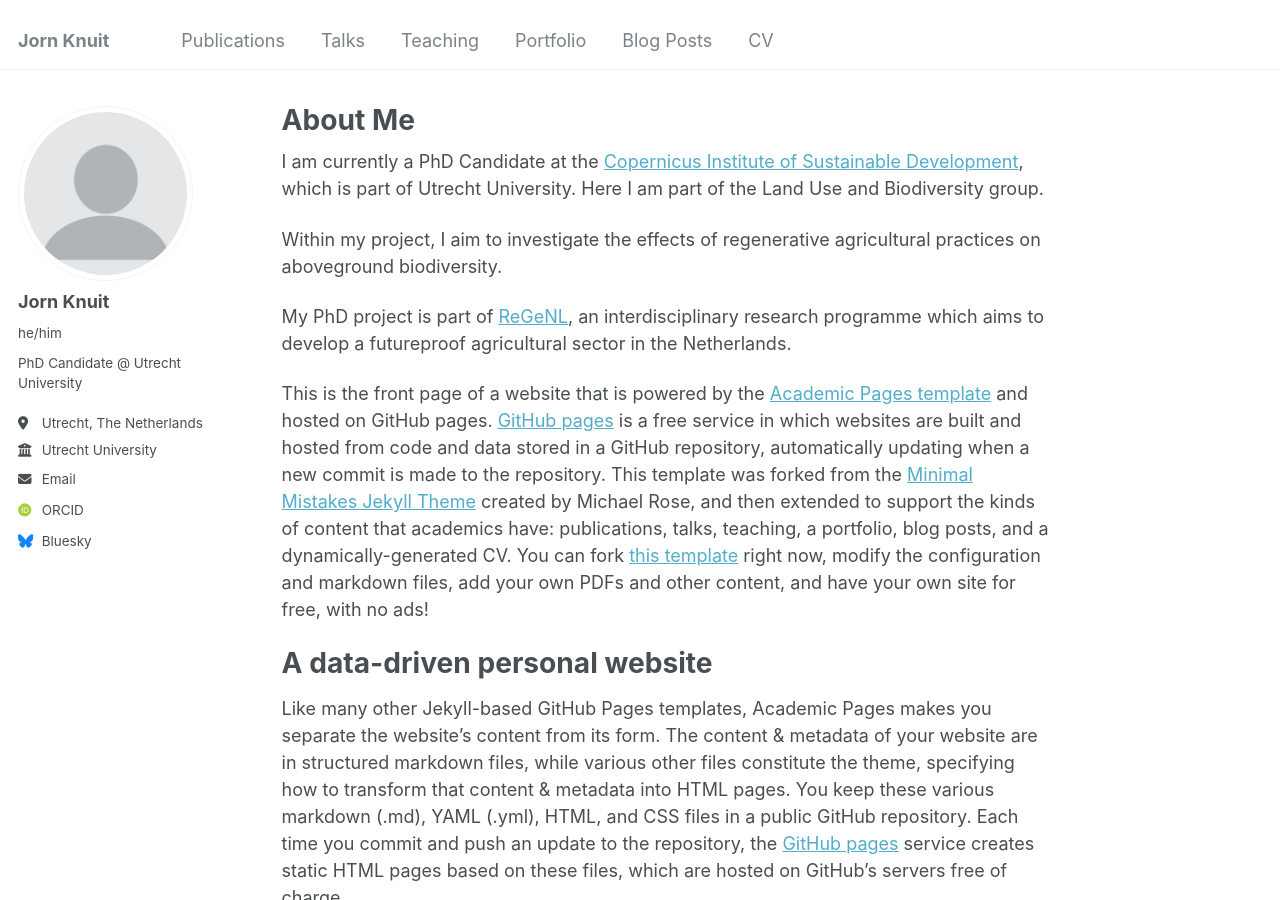
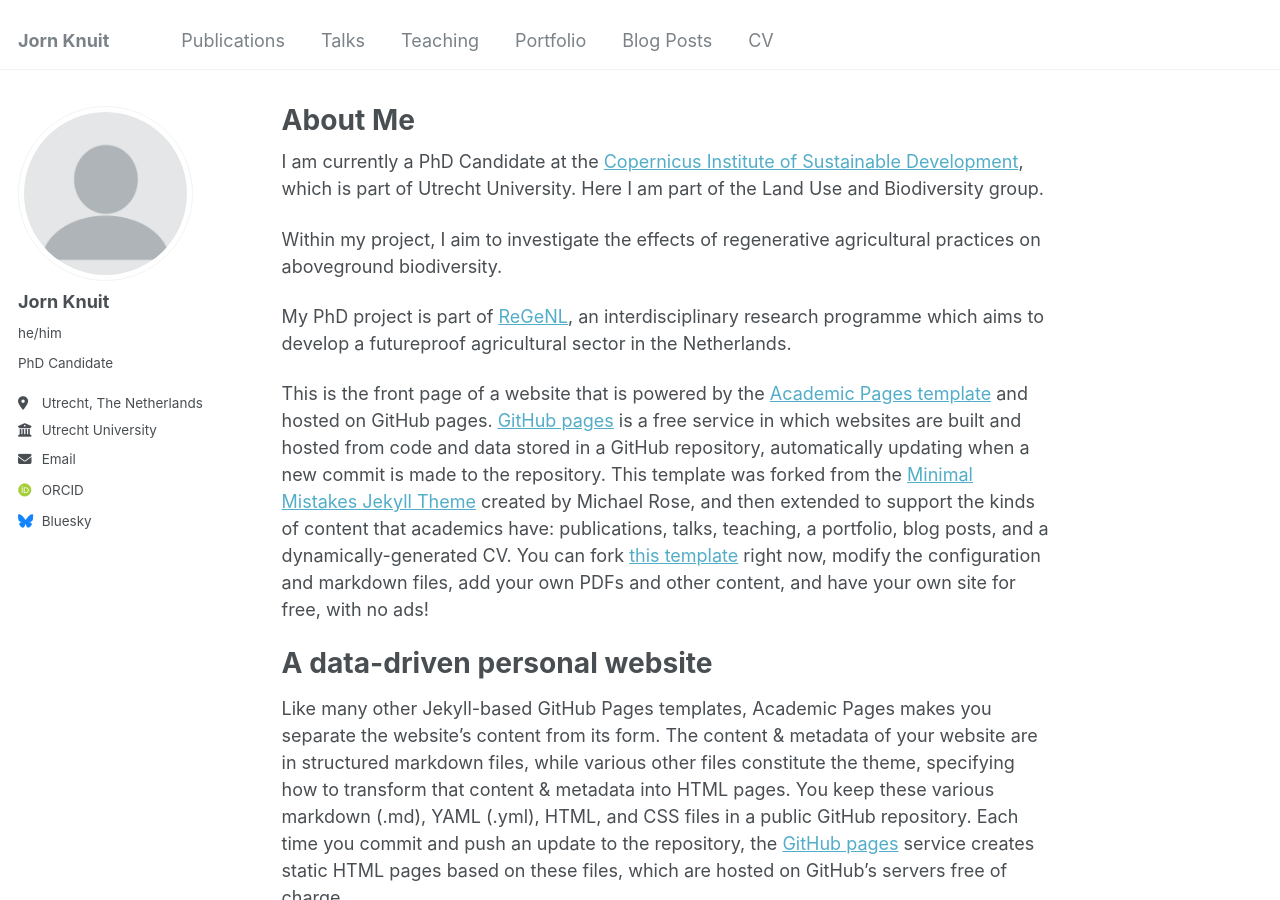
Before and after one commit to JornKnuit/JornKnuit.github.io, a Jekyll site: the page built from _pages/about.md, in a window 1280 px wide and 900 px high. Built offline with Jekyll 4.4.1, drawn with Linux system fonts in a browser that asks for light colours; some web fonts are replaced.

Commit message:
Update _config.yml

```diff
--- a/_config.yml
+++ b/_config.yml
@@ -24,7 +24,7 @@ author:
   avatar           : "profile.png"
   name             : "Jorn Knuit"
   pronouns         : "he/him"
-  bio              : "PhD Candidate @ Utrecht University"
+  bio              : "PhD Candidate"
   location         : "Utrecht, The Netherlands"
   employer         : "Utrecht University"
   uri              : # URL
```
